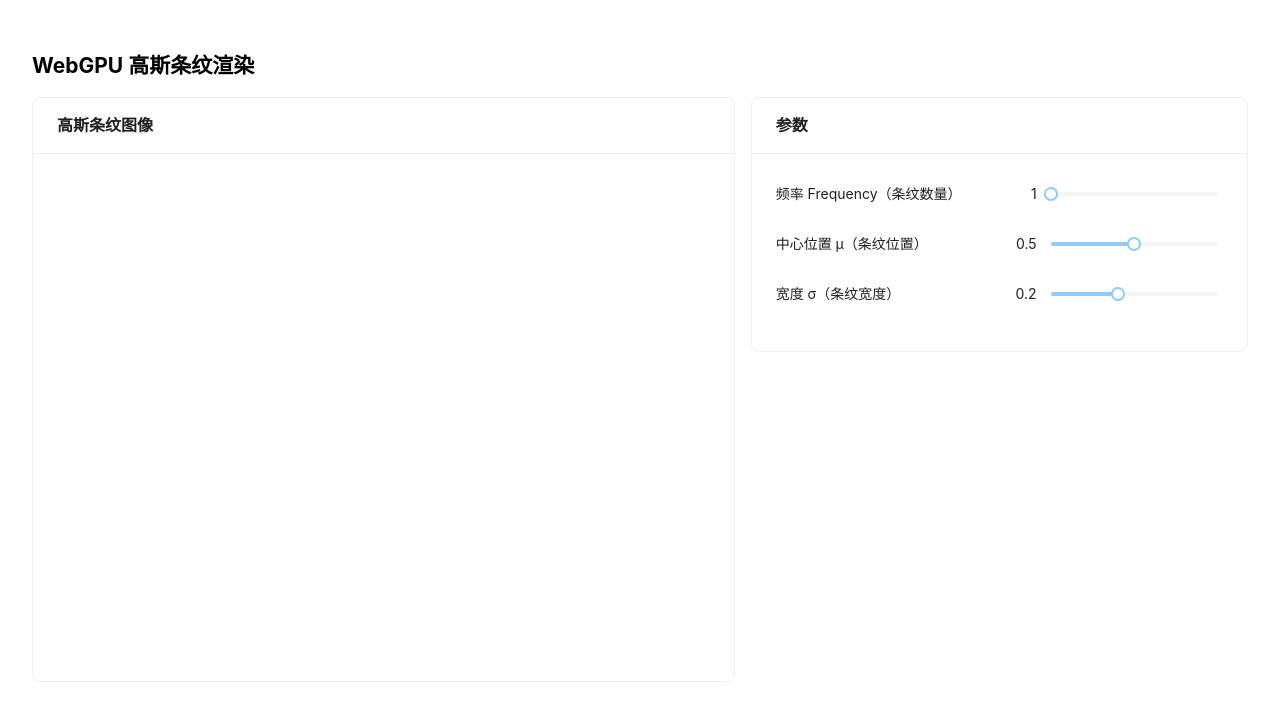
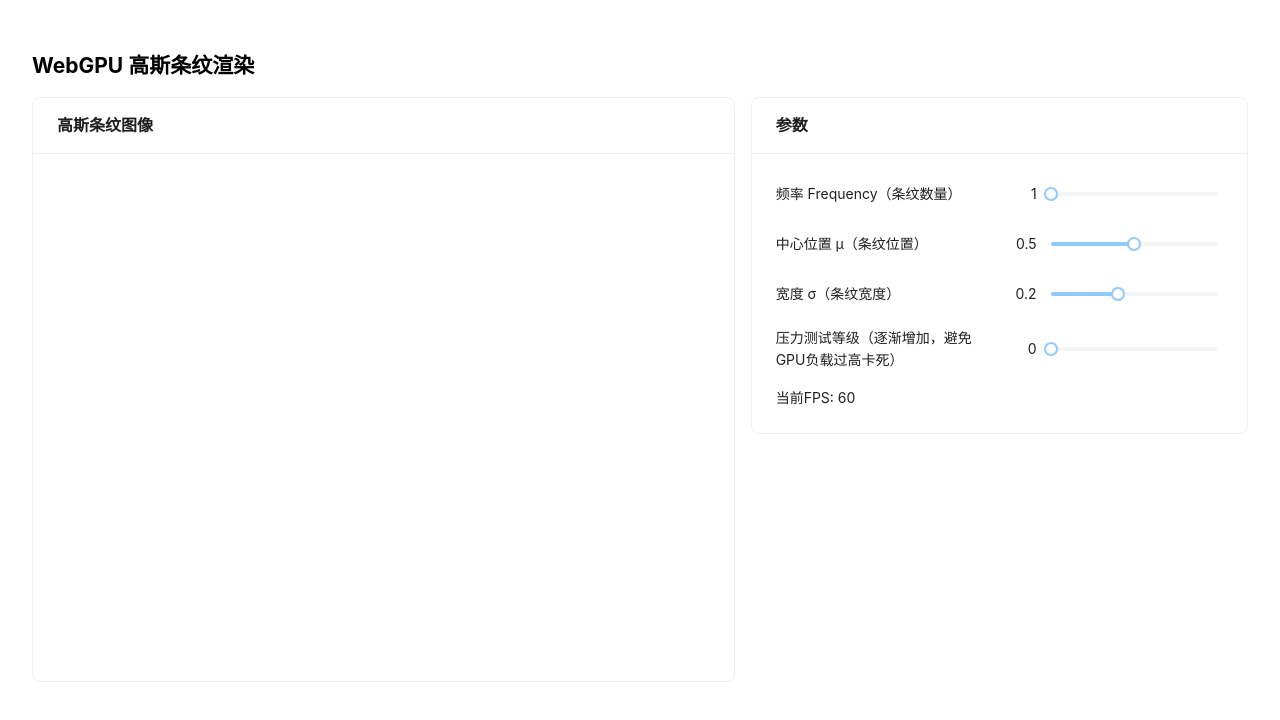
Before and after one commit to cellestella/webgpu-gauss, a React (Vite) app: page / in a window 1280 px wide. Shown: the top 720 px of the page. Built offline with nearby package versions, Linux system fonts and the light colour scheme.

Commit message:
stress test

```diff
--- a/src/App.tsx
+++ b/src/App.tsx
@@ -2,15 +2,19 @@ import { useEffect, useRef, useState } from "react";
 import "./css/App.css";
 import vert from "./shader/vertex/fullscreen.wgsl?raw";
 import frag from "./shader/fragment/gauss.wgsl?raw";
+import stress from "./shader/fragment/stress.wgsl?raw";
 import { Card, Col, Row } from "antd";
 import { ParamInput } from "./ParamInput";
+import { FpsMonitor } from "./FpsMonitor";
 
 function App() {
   const [params, setParams] = useState({
     mu: 0.5,
     sigma: 0.2,
     frequency: 1,
+    stressLevel: 0,
   });
+  const stressTestEnabled = params.stressLevel > 0;
   const canvasWidth = 640;
   const canvasHeight = 480;
 
@@ -46,7 +50,7 @@ function App() {
     colorFormatRef.current = colorFormat;
 
     const uniformBuffer = gpu.createBuffer({
-      size: 4 * 4,
+      size: 5 * 4,
       usage: GPUBufferUsage.UNIFORM | GPUBufferUsage.COPY_DST,
     });
     uniformBufferRef.current = uniformBuffer;
@@ -81,7 +85,9 @@ function App() {
         entryPoint: "main",
       },
       fragment: {
-        module: gpu.createShaderModule({ code: frag }),
+        module: gpu.createShaderModule({
+          code: !stressTestEnabled ? frag : stress,
+        }),
         entryPoint: "main",
         targets: [{ format: colorFormat }],
       },
@@ -102,8 +108,14 @@ function App() {
     const buffer = uniformBufferRef.current;
     if (!gpu || !canvasContext || !pipeline || !bindGroup || !buffer) return;
 
-    const { mu, sigma, frequency } = paramsRef.current;
-    const data = new Float32Array([mu, sigma, frequency, canvasWidth]);
+    const { mu, sigma, frequency, stressLevel } = paramsRef.current;
+    const data = new Float32Array([
+      mu,
+      sigma,
+      frequency,
+      canvasWidth,
+      stressLevel,
+    ]);
     gpu.queue.writeBuffer(buffer, 0, data);
 
     const commandEncoder = gpu.createCommandEncoder();
@@ -139,7 +151,7 @@ function App() {
   useEffect(() => {
     init();
     return exit;
-  }, []);
+  }, [stressTestEnabled]);
 
   return (
     <div style={{ margin: 32 }}>
@@ -193,6 +205,21 @@ function App() {
               step={0.005}
               onChange={(value) => setParams((p) => ({ ...p, sigma: value }))}
             />
+            <ParamInput
+              label="压力测试等级（逐渐增加，避免GPU负载过高卡死）"
+              value={params.stressLevel}
+              min={0}
+              max={20}
+              step={1}
+              onChange={(value) =>
+                setParams((p) => ({ ...p, stressLevel: value }))
+              }
+            />
+            <Row>
+              <Col>
+                <FpsMonitor />
+              </Col>
+            </Row>
           </Card>
         </Col>
       </Row>
--- /dev/null
+++ b/src/FpsMonitor.tsx
@@ -0,0 +1,28 @@
+import { useEffect, useRef, useState } from "react";
+
+export function FpsMonitor() {
+  const [fps, setFps] = useState(0);
+  const frameCountRef = useRef(0);
+  const animationFrameId = useRef<number | null>(null);
+  const intervalId = useRef<number | null>(null);
+
+  useEffect(() => {
+    const loop = () => {
+      frameCountRef.current++;
+      animationFrameId.current = requestAnimationFrame(loop);
+    };
+    animationFrameId.current = requestAnimationFrame(loop);
+
+    intervalId.current = window.setInterval(() => {
+      setFps(frameCountRef.current);
+      frameCountRef.current = 0;
+    }, 1000);
+    return () => {
+      if (animationFrameId.current !== null)
+        cancelAnimationFrame(animationFrameId.current);
+      if (intervalId.current !== null) clearInterval(intervalId.current);
+    };
+  }, []);
+
+  return <div>当前FPS: {fps}</div>;
+}
```
Also changed, not shown: 1 other file (tests, documents, lock files or other folders).
